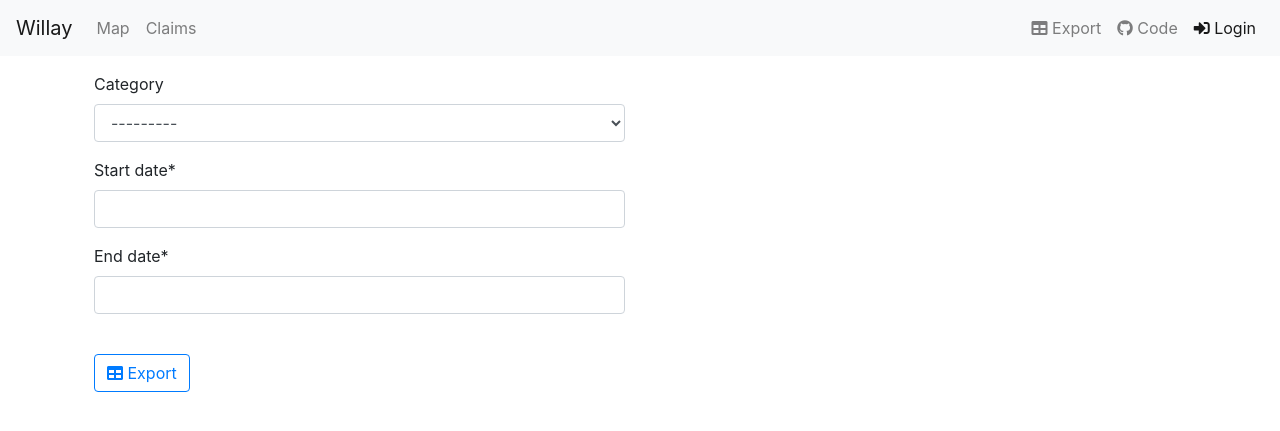
After one commit to erickgnavar/willay, a Django app: page /claims/export/ in a window 1280 px wide. The commit adds this page. Shown: the top 431 px of the page. Run offline with Django 3.2, Linux system fonts and the light colour scheme; parts of the project's set-up code (start-up, migrations or seed data) failed here and were passed over; some libraries are stand-ins or nearby versions.

Commit message:
Add export page
Allow export claims records by category and date range

```diff
--- a/willay/claims/forms.py
+++ b/willay/claims/forms.py
@@ -1,6 +1,7 @@
 from django import forms
+from django.utils.translation import ugettext as _
 
-from .models import Claim
+from .models import Category, Claim
 
 
 class ClaimForm(forms.ModelForm):
@@ -25,3 +26,33 @@ class ClaimForm(forms.ModelForm):
             instance.user = self.request.user
             instance.save()
         return instance
+
+
+class ExportClaimsForm(forms.Form):
+
+    start_date = forms.DateField(label=_('Start date'))
+    end_date = forms.DateField(label=_('End date'))
+    category = forms.ModelChoiceField(
+        queryset=Category.objects.all(),
+        required=False,
+    )
+
+    def __init__(self, *args, **kwargs):
+        super().__init__(*args, **kwargs)
+        self.fields['start_date'].widget.attrs.update({
+            'data-provide': 'datepicker',
+            'date-date-format': 'yyyy-mm-dd',
+            'data-date-end-date': '0d',
+        })
+        self.fields['end_date'].widget.attrs.update({
+            'data-provide': 'datepicker',
+            'date-date-format': 'yyyy-mm-dd',
+            'data-date-end-date': '0d',
+        })
+
+    def clean(self):
+        cleaned_data = super().clean()
+        start_date = cleaned_data.get('start_date')
+        end_date = cleaned_data.get('end_date')
+        if start_date and end_date and end_date < start_date:
+            self.add_error('start_date', _('The start date must be lower that end date'))
--- a/willay/claims/urls.py
+++ b/willay/claims/urls.py
@@ -11,4 +11,5 @@ urlpatterns = [
     path('claims/', views.ClaimListView.as_view(), name='claim-list'),
     path('claims/create/', views.ClaimCreateView.as_view(), name='claim-create'),
     path('claims/<int:id>/', views.ClaimDetailView.as_view(), name='claim-detail'),
+    path('claims/export/', views.ClaimExportView.as_view(), name='claim-export'),
 ]
--- a/willay/claims/views.py
+++ b/willay/claims/views.py
@@ -1,14 +1,17 @@
+import csv
+from io import StringIO
+
 from django.conf import settings
 from django.contrib import messages
 from django.core.serializers import serialize
 from django.http import HttpResponse
 from django.urls import reverse
 from django.utils.translation import ugettext as _
-from django.views.generic import CreateView, DetailView, TemplateView, View
+from django.views.generic import (CreateView, DetailView, FormView,
+                                  TemplateView, View)
 from django_filters.views import FilterView
 
-from . import filters
-from .forms import ClaimForm
+from . import filters, forms
 from .models import Category, Claim
 
 
@@ -16,7 +19,7 @@ class ClaimCreateView(CreateView):
 
     template_name = 'claims/claim_create.html'
     model = Claim
-    form_class = ClaimForm
+    form_class = forms.ClaimForm
 
     def get_form_kwargs(self):
         kwargs = super().get_form_kwargs()
@@ -68,3 +71,36 @@ class MapDataView(View):
             fields=('address', 'description', 'date',),
         )
         return HttpResponse(data, content_type='application/json')
+
+
+class ClaimExportView(FormView):
+
+    template_name = 'claims/export.html'
+    form_class = forms.ExportClaimsForm
+
+    def form_valid(self, form):
+        data = form.cleaned_data
+        fields = (
+            'category__name', 'address', 'point', 'date', 'description', 'verified',
+        )
+
+        stream = StringIO()
+        writer = csv.writer(stream, delimiter=',')
+        writer.writerow(fields)
+        qs = Claim.objects.filter().select_related('category')
+        if data['category']:
+            qs = qs.filter(category=data['category'])
+        qs = qs.filter(
+            date__gte=data['start_date'],
+            date__lte=data['end_date'],
+        )
+
+        for record in qs.values_list(*fields):
+            writer.writerow(record)
+        stream.seek(0)
+        start_formatted = data['start_date'].strftime('%Y-%m-%d')
+        end_formatted = data['end_date'].strftime('%Y-%m-%d')
+        filename = f'{start_formatted}_{end_formatted}.csv'
+        response = HttpResponse(stream.getvalue(), content_type='text/csv')
+        response['Content-Disposition'] = f'attachment; filename={filename}'
+        return response
--- a/willay/templates/base.html
+++ b/willay/templates/base.html
@@ -32,6 +32,11 @@
           </li>
         </ul>
         <ul class="navbar-nav float-lg-right">
+          <li>
+            <a class="nav-link" href="{% url 'claims:claim-export' %}">
+              <i class="fas fa-table"></i> {% trans 'Export' %}
+            </a>
+          </li>
           <li>
             <a class="nav-link" href="https://github.com/erickgnavar/willay">
               <i class="fab fa-github"></i> {% trans 'Code' %}
--- /dev/null
+++ b/willay/templates/claims/export.html
@@ -0,0 +1,23 @@
+{% extends 'base.html' %}
+{% load i18n static form_tags %}
+{% block content %}
+  <div class="row">
+    <div class="col-md-12">
+      <form method="post">
+        {% csrf_token %}
+        <div class="row">
+          <div class="col-md-6">
+            {% field form.category %}
+            {% field form.start_date %}
+            {% field form.end_date %}
+          </div>
+        </div>
+        <br/>
+        <button class="btn btn-outline-primary" type="submit">
+          <i class="fas fa-table"></i>
+          {% trans 'Export' %}
+        </button>
+      </form>
+    </div>
+  </div>
+{% endblock content %}
```
Also changed, not shown: willay/claims/tests/test_forms.py (added, +23 -0 lines), willay/claims/tests/test_views.py (+32 -0 lines).
